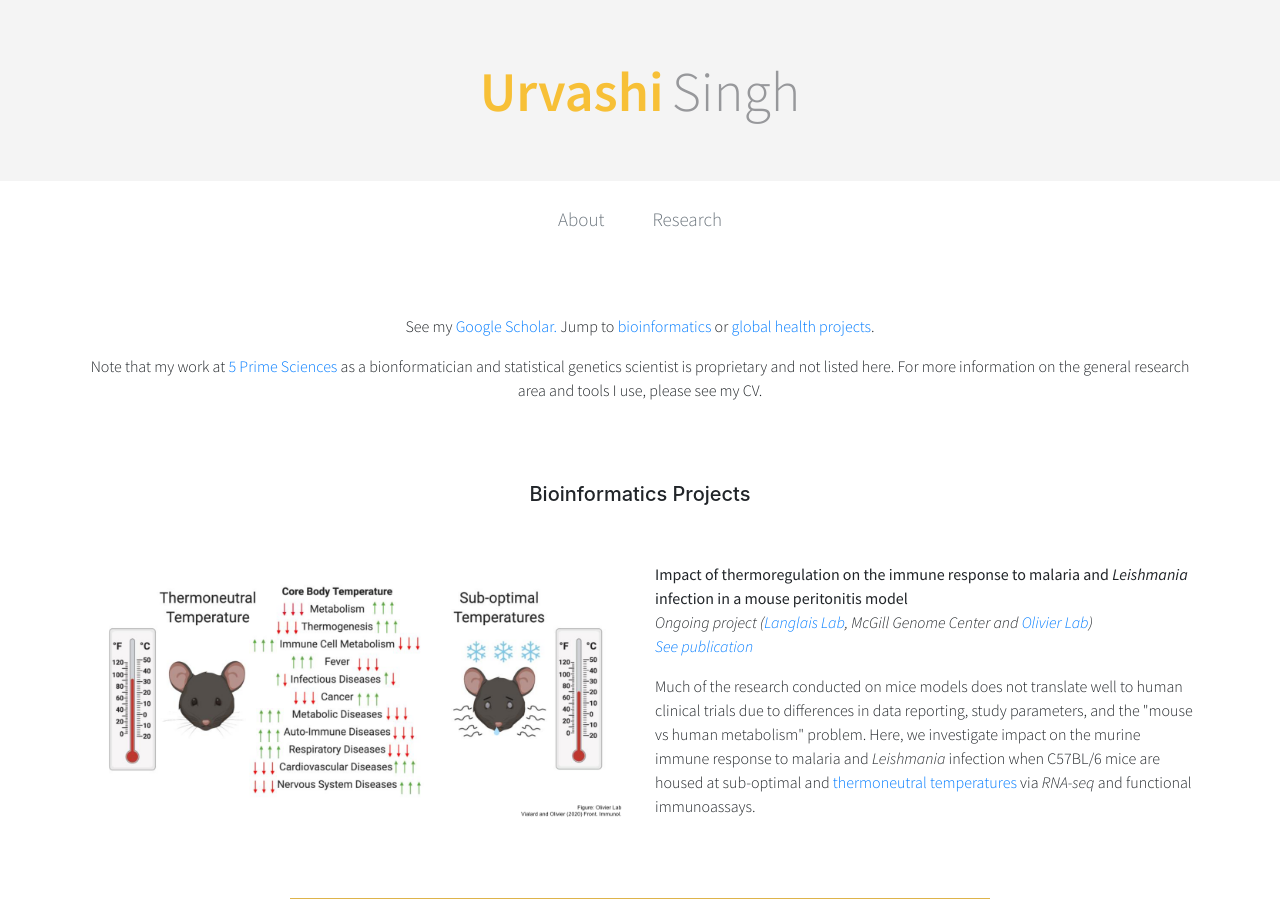
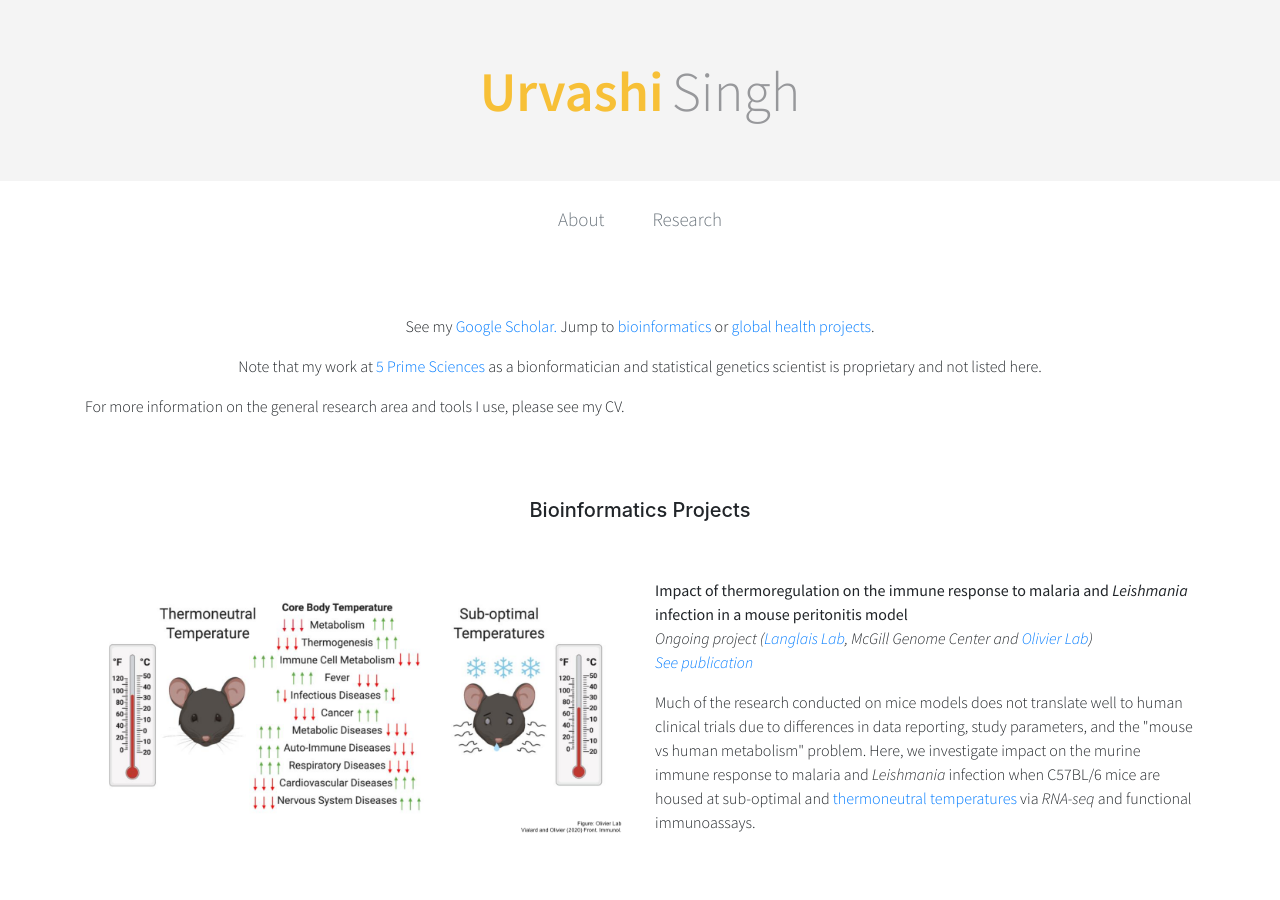
Before and after one commit to urvashi-s/urvashi-s.github.io, a Jekyll site: the page built from research.md, in a window 1280 px wide and 900 px high. Built offline with Jekyll 4.4.1, drawn with Linux system fonts in a browser that asks for light colours; nearby versions of some CDN libraries.

Commit message:
updates to research

```diff
--- a/research.md
+++ b/research.md
@@ -8,7 +8,8 @@ title: "Research"
     <p class="text-center">See my <a class="a-link" href="https://scholar.google.com/citations?user=ad518uQAAAAJ&hl=en" target="_blank">Google Scholar. </a> Jump to <a class="a-link" href="#bioinformatics-projects"> bioinformatics</a> or <a class="a-link" href="#global-health-projects">global health projects</a>.</p>
     <div class="highlight-box">
         <!-- <div style="max-width: 600px; margin: 0 auto;"> -->
-        <p class="text-center">Note that my work at <a class="a-link" href="https://5primesciences.com/" target="_blank">5 Prime Sciences</a> as a bionformatician and statistical genetics scientist is proprietary and not listed here. For more information on the general research area and tools I use, please see my CV.</p>
+        <p class="text-center">Note that my work at <a class="a-link" href="https://5primesciences.com/" target="_blank">5 Prime Sciences</a> as a bionformatician and statistical genetics scientist is proprietary and not listed here. </p>
+        <p>For more information on the general research area and tools I use, please see my CV.</p>
         <!-- </div> -->
     </div>
 </div>
```
